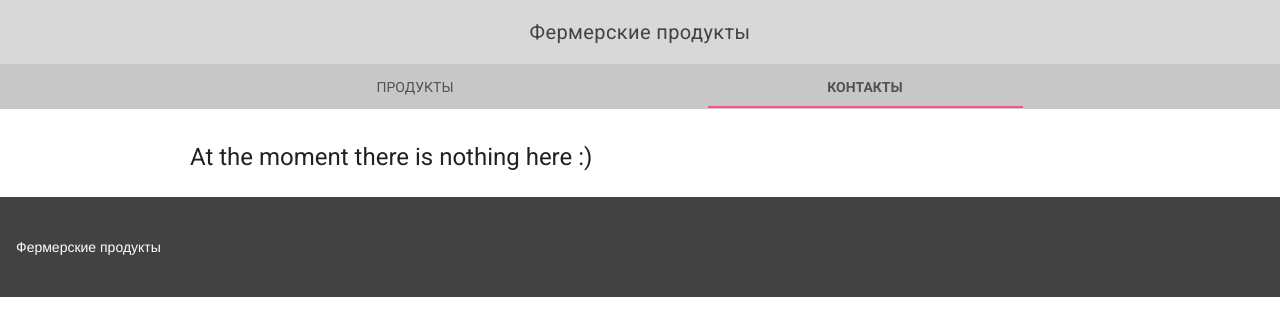
After one commit to geomslayer/django-training, a Django app: page /contacts in a window 1280 px wide. The commit adds this page. Shown: the top 336 px of the page. Run offline with Django 3.2, Linux system fonts and the light colour scheme; some libraries are stand-ins or nearby versions.

Commit message:
Add contacts page, add expand-class to price

```diff
--- a/shop/static/css/styles.css
+++ b/shop/static/css/styles.css
@@ -2,7 +2,6 @@
 .portfolio-header {
     position: relative;
     background-color: #D8D8D8;
-  background-image: url(images/header-bg.jpg);
 }
 
 .portfolio-header .mdl-layout__header-row {
@@ -18,7 +17,7 @@
     height: 45px;
 }
 
-.portfolio-navigation-row  .mdl-navigation {
+.portfolio-navigation-row .mdl-navigation {
     text-align: center;
     max-width: 900px;
     width: 100%;
@@ -48,10 +47,9 @@
     position: absolute;
     bottom: 0;
     left: 0;
-  background-color: rgb(255,64,129);
+    background-color: rgb(255, 64, 129);
     left: 15%;
 }
-
 
 img.article-image {
     width: 100%;
@@ -75,7 +73,7 @@ img.article-image {
     padding: 0;
 }
 
-.no-left-padding{
+.no-left-padding {
     padding-left: 0;
 }
 
--- a/shop/templates/shop/base.html
+++ b/shop/templates/shop/base.html
@@ -42,8 +42,10 @@
         </div>
         <div class="mdl-layout__header-row portfolio-navigation-row">
             <nav class="mdl-navigation mdl-typography--body-1-force-preferred-font">
-                <a class="mdl-navigation__link is-active" href="">Продукты</a>
-                <a class="mdl-navigation__link" href="">Контакты</a>
+                <a class="mdl-navigation__link {% if request.resolver_match.url_name == 'products' %}is-active{% endif %}"
+                   href="{% url 'products' %}">Продукты</a>
+                <a class="mdl-navigation__link {% if request.resolver_match.url_name == 'contacts' %}is-active{% endif %}"
+                   href="{% url 'contacts' %}">Контакты</a>
             </nav>
         </div>
     </header>
--- /dev/null
+++ b/shop/templates/shop/contacts.html
@@ -0,0 +1,5 @@
+{% extends 'shop/base.html' %}
+
+{% block content %}
+<h4>At the moment there is nothing here :)</h4>
+{% endblock %}
--- a/shop/templates/shop/product_list.html
+++ b/shop/templates/shop/product_list.html
@@ -9,7 +9,7 @@
     <div class="mdl-card__title">
         <h2 class="mdl-card__title-text">{{ product.name }}</h2>
     </div>
-    <div class="description mdl-card__supporting-text">
+    <div class="description mdl-card__supporting-text mdl-card--expand">
         {{ product.description|linebreaksbr }}
     </div>
     <div class="mdl-card__actions mdl-card--border">
--- a/shop/urls.py
+++ b/shop/urls.py
@@ -4,5 +4,6 @@ from django.conf import settings
 from . import views
 
 urlpatterns = [
-    url(r'^$', views.main_page, name='main_page')
+    url(r'^$', views.products_page, name='products'),
+    url(r'^contacts$', views.contacts_page, name='contacts'),
 ] + static(settings.MEDIA_URL, document_root=settings.MEDIA_ROOT)
--- a/shop/views.py
+++ b/shop/views.py
@@ -2,6 +2,10 @@ from django.shortcuts import render
 from .models import Product
 
 
-def main_page(request):
+def products_page(request):
     products = Product.objects.all()
     return render(request, 'shop/product_list.html', {'products': products})
+
+
+def contacts_page(request):
+    return render(request, 'shop/contacts.html')
```
Lines whose indentation alone changed are shown as unchanged.
